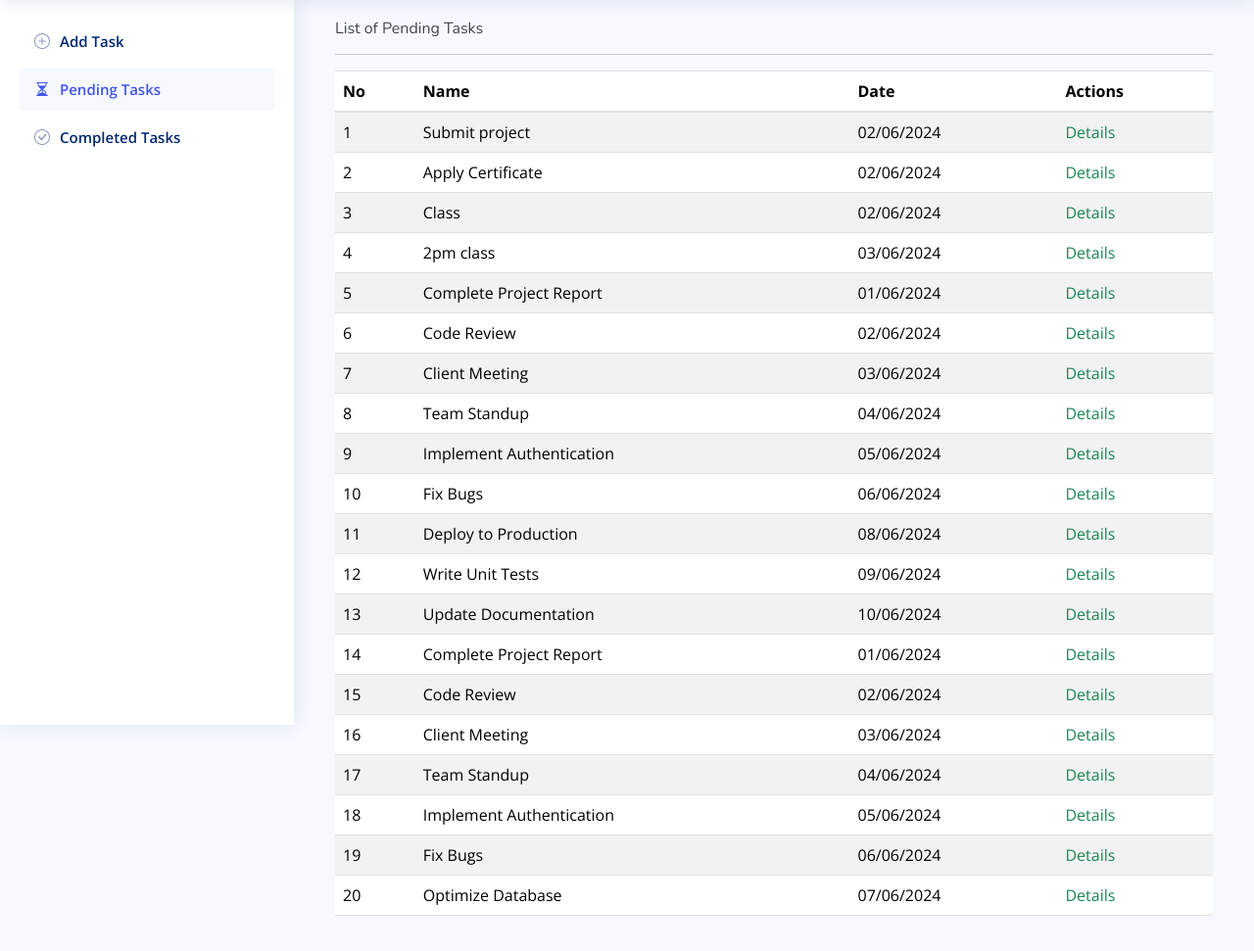
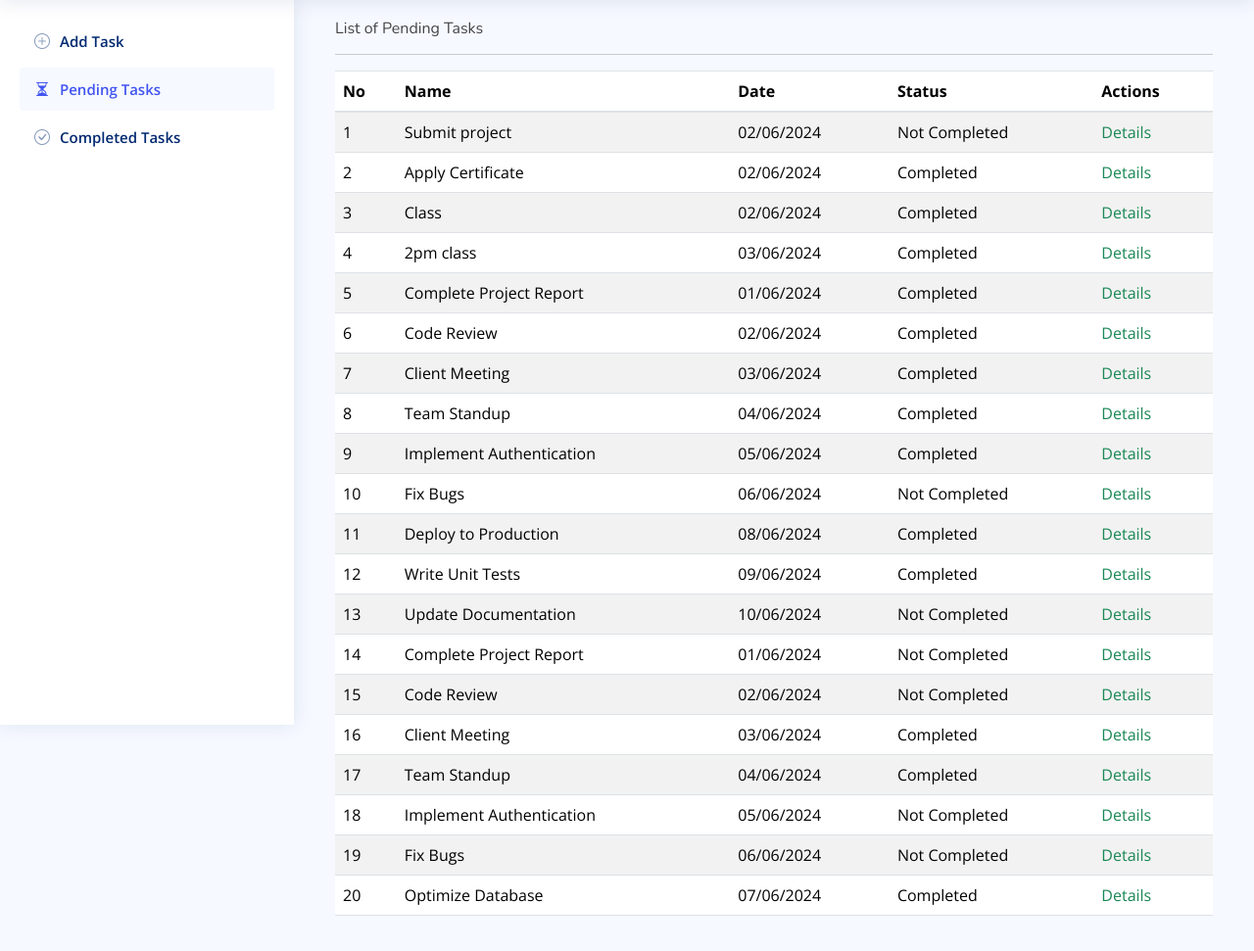
Before and after one commit to yadhukrishnx/jaldhi_task_manager, a Django app: template templates/searchtask.html in a window 1280 px wide. Shown: the part 60-1031 px from the top of the page at 98% size. Run offline with Django 5.2, Linux system fonts and the light colour scheme; the template is opened without the code that fills it: values that come from a table or form of the project are taken from there, others are empty; data comes from the database, SQL or seed files in the repository; some libraries are stand-ins or nearby versions.

Commit message:
Search module : Completed

```diff
--- a/templates/searchtask.html
+++ b/templates/searchtask.html
@@ -23,6 +23,7 @@
                         <th>No</th>
                         <th>Name</th>
                         <th>Date</th>
+                        <th>Status</th>
                         <th>Actions</th>
                     </tr>
                 </thead>
@@ -34,6 +35,14 @@
                         <td>{{ forloop.counter }}</td>
                         <td>{{ task.title }}</td>
                         <td>{{ task.formatted_date }}</td> <!-- Assuming you've defined the formatted_date method in your Task model -->
+                        <td>
+                            {% if task.is_completed %}
+                                Completed
+                            {% else %}
+                                Not Completed
+                            {% endif %}
+
+                        </td>
                         <td>
                             <a href="{% url 'taskdetails' task.no %}" class="link-success link-offset-2 link-underline-opacity-25 link-underline-opacity-100-hover">Details</a>
 
```
